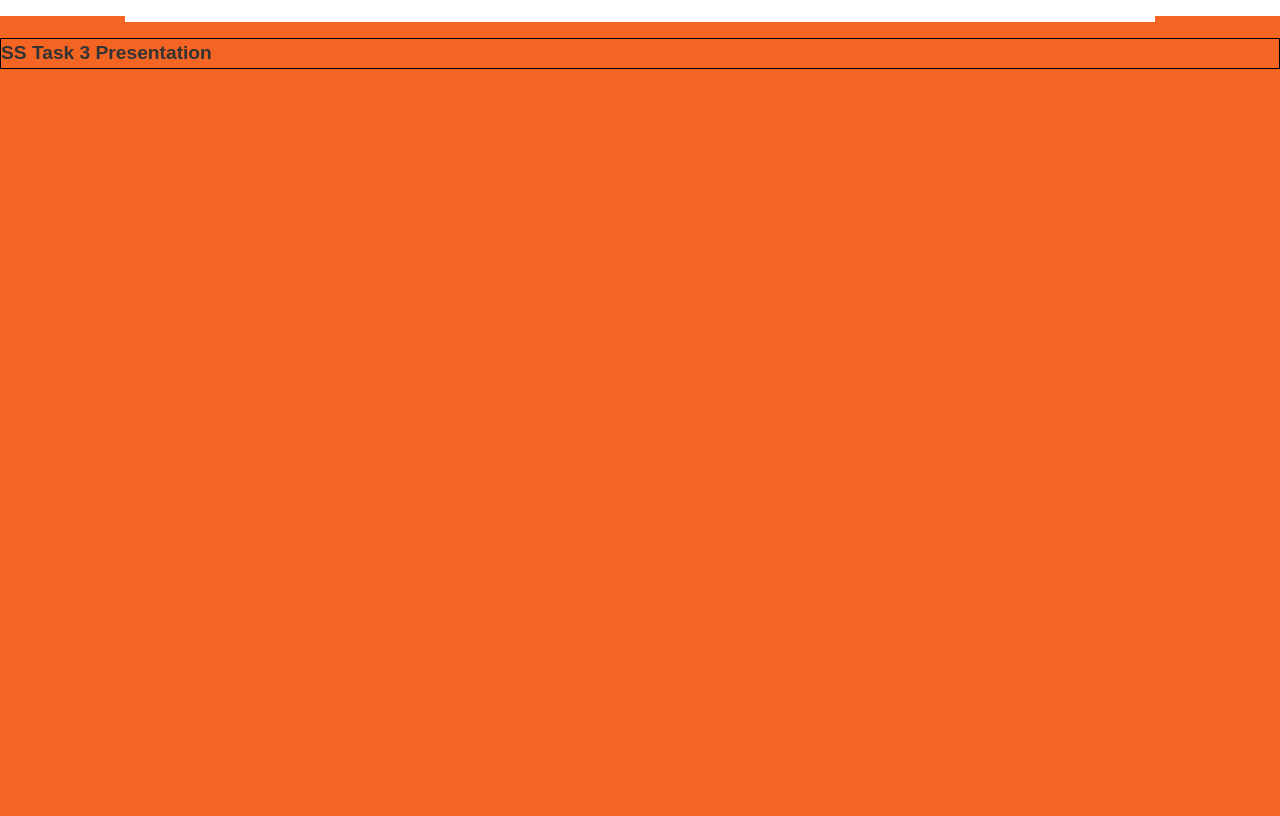
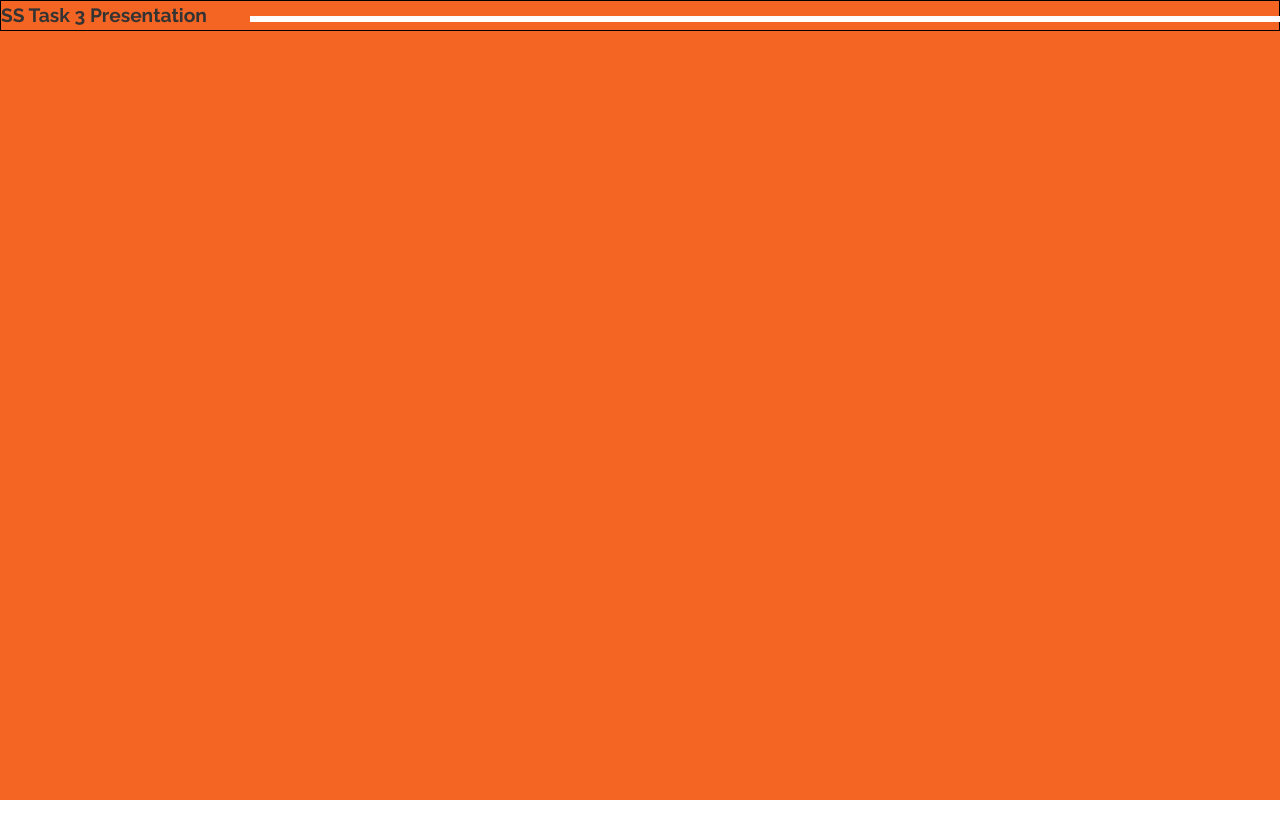
Before and after one commit to royalsgame/SSTASK, a plain HTML site: page index.html in a window 1280 px wide. Drawn offline with nearby package versions, Linux system fonts and the light colour scheme.

Commit message:
Update index.html

```diff
--- a/index.html
+++ b/index.html
@@ -7,9 +7,9 @@
     <title>SS Task 3 Presentation</title>
     <link rel="stylesheet" href="https://cdn.jsdelivr.net/npm/bootstrap@4.3.1/dist/css/bootstrap.min.css" integrity="sha384-ggOyR0iXCbMQv3Xipma34MD+dH/1fQ784/j6cY/iJTQUOhcWr7x9JvoRxT2MZw1T" crossorigin="anonymous">
     <style>
+      @import url('https://fonts.googleapis.com/css?family=Raleway:300,400,700&display=swap');
       div > header {
         border: 1px solid #000000;
-        @import url('https://fonts.googleapis.com/css?family=Raleway:300,400,700&display=swap');
         font-family: 'Raleway', sans-serif;
         font-size: 120%;
         font-weight: 600;
@@ -21,6 +21,8 @@
         height: 100vh;
       }
       body > div#slide1 > hr {
+        top: 10px;
+        float: right;
         width: 80%;
         border: 3px solid white;
       }
```
